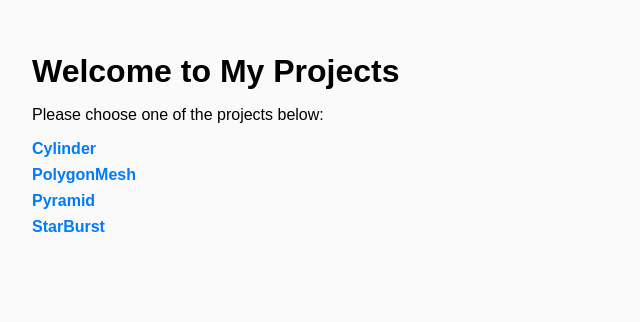
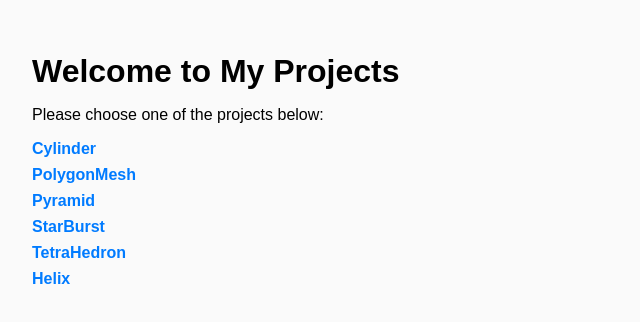
Before and after one commit to welsmore54/CISC-0681, a website: page index.html in a window 1280 px wide. Shown: the whole page, without its empty margins (0-640 px from the left). Drawn offline with Linux system fonts and the light colour scheme.

Commit message:
Update index.html

```diff
--- a/index.html
+++ b/index.html
@@ -39,6 +39,8 @@
     <li><a href="PolygonMesh/">PolygonMesh</a></li>
     <li><a href="Pyramid/">Pyramid</a></li>
     <li><a href="StarBurst/">StarBurst</a></li>
+    <li><a href="TetraHedron/">TetraHedron</a></li>
+    <li><a href="Helix/">Helix</a></li>
   </ul>
 </body>
 </html>
```
